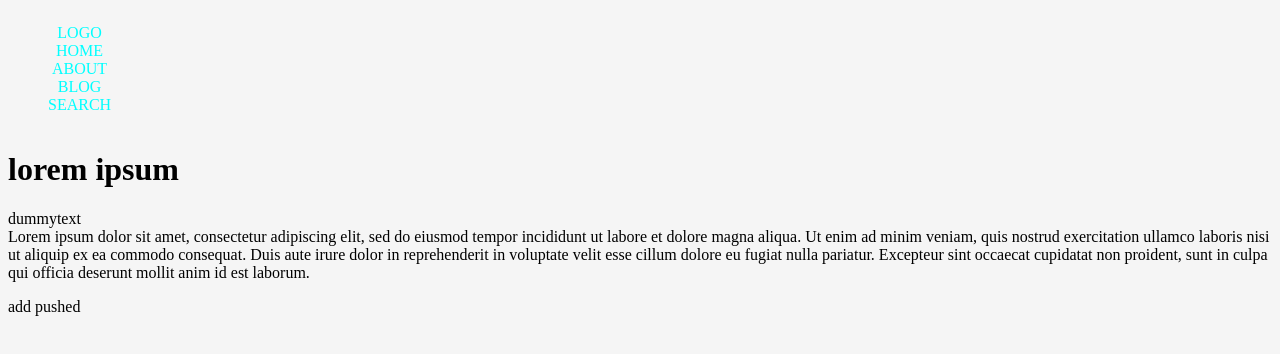
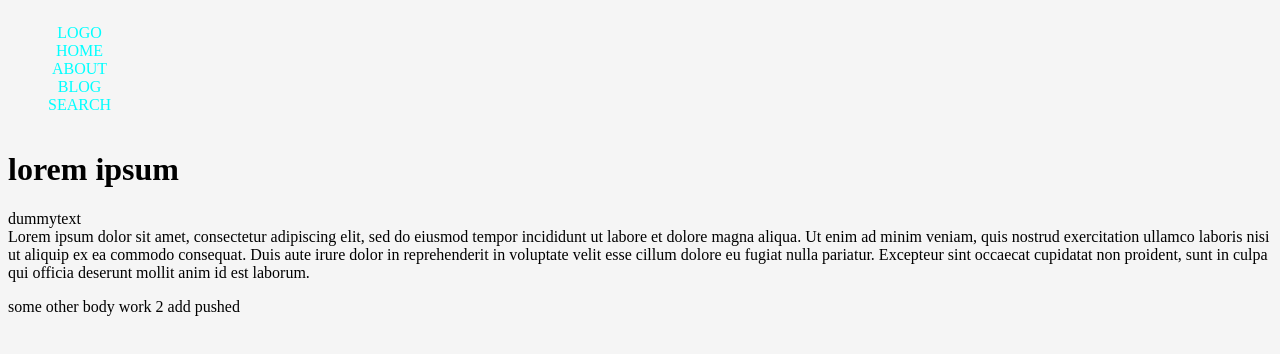
Before and after one commit to asadkhan-cc/Github-Practice, a plain HTML site: page index.html in a window 1280 px wide. Drawn offline with Linux system fonts and the light colour scheme.

Commit message:
some things added is body second tome 2

```diff
--- a/index.html
+++ b/index.html
@@ -24,7 +24,9 @@
     <h1>lorem ipsum</h1>
 <p>dummytext <br>Lorem ipsum dolor sit amet, consectetur adipiscing elit, sed do eiusmod tempor incididunt ut labore et dolore magna aliqua. Ut enim ad minim veniam, quis nostrud exercitation ullamco laboris nisi ut aliquip ex ea commodo consequat. Duis aute irure dolor in reprehenderit in voluptate velit esse cillum dolore eu fugiat nulla pariatur. Excepteur sint occaecat cupidatat non proident, sunt in culpa qui officia deserunt mollit anim id est laborum.</p>
 
-
+<span>
+    some other body work 2
+</span>
     add pushed
   </body>
 </html>
```
